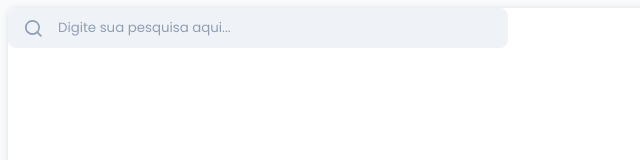
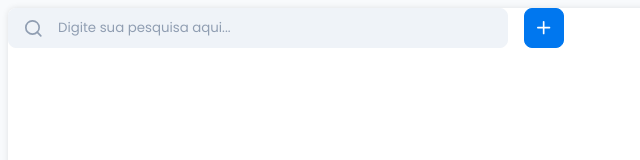
Before and after one commit to BrunSpiegel/HTC-ToDoList, a plain HTML site: page src/index.html in a window 1280 px wide. Shown: the whole page, without its empty margins (0-640 px from the left). Drawn offline with Linux system fonts and the light colour scheme.

Commit message:
Producing a ToDo List only in JS

```diff
--- a/src/components/Container/index.js
+++ b/src/components/Container/index.js
@@ -7,6 +7,7 @@ export const Container = (props) => {
   _container.classList.add('container')
 
   _container.append(props.children)
+  _container.append(props.button)
 
   return _container
 }
--- a/src/components/Container/styles.css
+++ b/src/components/Container/styles.css
@@ -4,4 +4,5 @@
   border-radius: 8px;
   box-shadow: 0 0 6px #0000001A;
   background-color: #FFFFFF;
+  display: flex;
 }
--- /dev/null
+++ b/src/components/shared/Button/index.js
@@ -0,0 +1,17 @@
+import { importCss } from "../../../modules/importCss/index.js"
+import { Icon } from "../icon/index.js"
+
+importCss('./components/shared/button/styles.css')
+
+export const Button = (props) => {
+  //icon
+  //name
+  const _button = document.createElement('button')
+  _button.classList.add('button')
+
+  const _icon = Icon(props.icon)
+
+  _button.append(_icon)
+
+  return _button
+}
--- /dev/null
+++ b/src/components/shared/Button/styles.css
@@ -0,0 +1,11 @@
+.button {
+  width: 40px;
+  height: 40px;
+  background-color: #0077EF;
+  border: 1px solid #0077EF;
+  border-radius: 8px;
+  margin-left: 16px;
+  display: flex;
+  align-items: center;
+  justify-content: center;
+}
--- a/src/components/shared/icon/icons.js
+++ b/src/components/shared/icon/icons.js
@@ -7,7 +7,15 @@ export const ICONS = {
     </g>
   </svg>
 `,
-  plus: `
+  whitePlus: `
+  <svg xmlns="http://www.w3.org/2000/svg" width="13.333" height="13.333" viewBox="0 0 13.333 13.333">
+    <g id="Icon_feather-plus" data-name="Icon feather-plus" transform="translate(-3.333 -3.333)">
+      <path id="Caminho_85" data-name="Caminho 85" d="M10,4.167V15.833" fill="none" stroke="#fff" stroke-linecap="round" stroke-linejoin="round" stroke-width="1.667"/>
+      <path id="Caminho_86" data-name="Caminho 86" d="M4.167,10H15.833" fill="none" stroke="#fff" stroke-linecap="round" stroke-linejoin="round" stroke-width="1.667"/>
+    </g>
+  </svg>
+  `,
+  blackPlus: `
   <svg xmlns="http://www.w3.org/2000/svg" width="13.333" height="13.333" viewBox="0 0 13.333 13.333">
     <g id="Icon_feather-plus" data-name="Icon feather-plus" transform="translate(0.833 0.833)">
       <path id="Caminho_85" data-name="Caminho 85" d="M10,4.167V15.833" transform="translate(-4.167 -4.167)" fill="none" stroke="#000" stroke-linecap="round" stroke-linejoin="round" stroke-width="1.667"/>
@@ -20,5 +28,13 @@ export const ICONS = {
     <path id="Icon_feather-edit-2" data-name="Icon feather-edit-2" d="M14.167,2.5A2.357,2.357,0,1,1,17.5,5.833L6.25,17.083l-4.583,1.25,1.25-4.583Z" transform="translate(-0.833 -0.783)" fill="none" stroke="#909eb2" stroke-linecap="round" stroke-linejoin="round" stroke-width="1.667"/>
   </svg>
 `,
-
-}
+  save: `
+  <svg xmlns="http://www.w3.org/2000/svg" width="16.667" height="16.667" viewBox="0 0 16.667 16.667">
+    <g id="Icon_feather-save" data-name="Icon feather-save" transform="translate(0.833 0.833)">
+      <path id="Caminho_93" data-name="Caminho 93" d="M15.833,17.5H4.167A1.667,1.667,0,0,1,2.5,15.833V4.167A1.667,1.667,0,0,1,4.167,2.5h9.167L17.5,6.667v9.167A1.667,1.667,0,0,1,15.833,17.5Z" transform="translate(-2.5 -2.5)" fill="none" stroke="#fff" stroke-linecap="round" stroke-linejoin="round" stroke-width="1.667"/>
+      <path id="Caminho_94" data-name="Caminho 94" d="M14.167,17.5V10.833H5.833V17.5" transform="translate(-2.5 -2.5)" fill="none" stroke="#fff" stroke-linecap="round" stroke-linejoin="round" stroke-width="1.667"/>
+      <path id="Caminho_95" data-name="Caminho 95" d="M5.833,2.5V6.667H12.5" transform="translate(-2.5 -2.5)" fill="none" stroke="#fff" stroke-linecap="round" stroke-linejoin="round" stroke-width="1.667"/>
+    </g>
+  </svg>
+  `,
+};
--- a/src/components/shared/icon/styles.css
+++ b/src/components/shared/icon/styles.css
@@ -1,3 +1,4 @@
 .icon-container {
   display: flex;
+  cursor: pointer;
 }
--- a/src/index.js
+++ b/src/index.js
@@ -1,10 +1,11 @@
 import { Container } from './components/Container/index.js'
 import { Input } from './components/shared/Input/index.js'
 import { Icon } from './components/shared/icon/index.js'
+import { Button } from './components/shared/Button/index.js'
 
 const $root = document.querySelector('#root')
 
-const icon = Icon('plus')
+const icon = Icon()
 
 const input = Input({
   icon: 'search',
@@ -12,6 +13,16 @@ const input = Input({
   width: '500px'
 })
 
-const container = Container({children: input })
+const button = Button({
+  icon: 'whitePlus'
+})
+
+const container = Container({
+  children: input,
+  button: button,
+  name: 'Olá'
+
+})
+
 
 $root.appendChild(container)
--- a/src/styles/styles.css
+++ b/src/styles/styles.css
@@ -1,7 +1,7 @@
 body {
-  background-color: #F8FAFC;
+  background-color: #f8fafc;
 }
 
 * {
-  font-family: 'Poppins', sans-serif;
+  font-family: "Poppins", sans-serif;
 }
```
Also changed, not shown: 1 other file.
